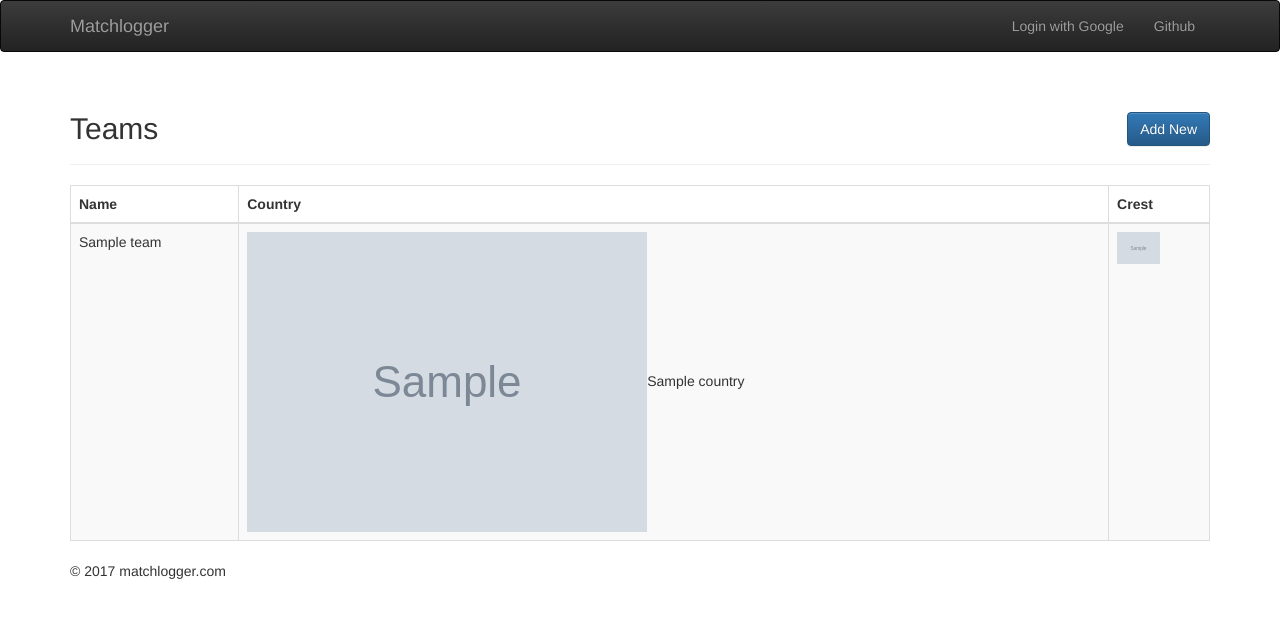
After one commit to mmkay/matchlogger, a Spring Boot app: page /team/list in a window 1280 px wide. The commit adds this page. Shown: the top 618 px of the page. Run offline with Spring Boot 4, Linux system fonts and the light colour scheme; a user stored in the database is signed in; tables that the repository leaves empty hold one stand-in row (values such as "Sample post"); grey boxes marked "Sample" are stand-in pictures; some of the project's set-up classes (security, data sources, template engines, error pages and the like) are left out, and stand-ins take their place; some libraries are stand-ins or nearby versions.

Commit message:
#11 Adding team, #14 List of all teams

```diff
--- a/pom.xml
+++ b/pom.xml
@@ -53,6 +53,10 @@
 			<groupId>org.springframework.boot</groupId>
 			<artifactId>spring-boot-starter-web</artifactId>
 		</dependency>
+		<dependency>
+			<groupId>org.springframework.boot</groupId>
+			<artifactId>spring-boot-starter-thymeleaf</artifactId>
+		</dependency>
 
 		<dependency>
 			<groupId>mysql</groupId>
--- a/src/main/java/pl/mmkay/matchlogger/config/WebSecurityConfiguration.java
+++ b/src/main/java/pl/mmkay/matchlogger/config/WebSecurityConfiguration.java
@@ -26,7 +26,7 @@ public class WebSecurityConfiguration extends WebSecurityConfigurerAdapter {
                     .disable()
                 .antMatcher("/**")
                 .authorizeRequests()
-                .antMatchers("/", "/index.html")
+                .antMatchers("/", "/js/**")
                     .permitAll()
                 .anyRequest()
                     .authenticated();
--- /dev/null
+++ b/src/main/java/pl/mmkay/matchlogger/team/TeamController.java
@@ -0,0 +1,51 @@
+package pl.mmkay.matchlogger.team;
+
+import org.slf4j.Logger;
+import org.slf4j.LoggerFactory;
+import org.springframework.beans.factory.annotation.Autowired;
+import org.springframework.stereotype.Controller;
+import org.springframework.ui.Model;
+import org.springframework.validation.BindingResult;
+import org.springframework.web.bind.annotation.GetMapping;
+import org.springframework.web.bind.annotation.ModelAttribute;
+import org.springframework.web.bind.annotation.PostMapping;
+import org.springframework.web.bind.annotation.RequestMapping;
+import pl.mmkay.matchlogger.country.CountryRepository;
+
+@Controller
+@RequestMapping("/team")
+public class TeamController {
+    private static final Logger LOGGER = LoggerFactory.getLogger(TeamController.class);
+
+    @Autowired
+    private TeamRepository teamRepository;
+    @Autowired
+    private CountryRepository countryRepository;
+
+    @GetMapping("list")
+    public String list(Model model)
+    {
+        model.addAttribute("teams", teamRepository.findAll());
+        model.addAttribute("allCountries", countryRepository.findAll());
+        model.addAttribute("newTeam", new TeamDto());
+        return "team/list";
+    }
+
+    @PostMapping("add")
+    public String addTeam(@ModelAttribute TeamDto teamDto, BindingResult bindingResult, Model model) {
+        if (bindingResult.hasErrors()) {
+            LOGGER.warn("Add team errors: {}", bindingResult.getAllErrors());
+        }
+
+        Team team = new Team();
+        team.setName(teamDto.getName());
+        team.setCountry(countryRepository.findOne(teamDto.getCountryId()));
+        team.setCrestPhoto(teamDto.getCrestPhoto());
+        teamRepository.save(team);
+
+        model.addAttribute("teams", teamRepository.findAll());
+        model.addAttribute("allCountries", countryRepository.findAll());
+        model.addAttribute("newTeam", new TeamDto());
+        return "team/list";
+    }
+}
--- a/src/main/java/pl/mmkay/matchlogger/user/UserController.java
+++ b/src/main/java/pl/mmkay/matchlogger/user/UserApiController.java
@@ -5,8 +5,9 @@ import org.springframework.web.bind.annotation.RequestMapping;
 import org.springframework.web.bind.annotation.RestController;
 
 @RestController
-public class UserController {
-    @RequestMapping("/user")
+@RequestMapping("api/v1")
+public class UserApiController {
+    @RequestMapping("user")
     public User user(@AuthenticationPrincipal User principal) {
         return principal;
     }
--- /dev/null
+++ b/src/main/resources/static/css/team/team.css
@@ -0,0 +1,7 @@
+.crest {
+    height: 32px;
+}
+
+.flag {
+    margin: 5px;
+}
--- /dev/null
+++ b/src/main/resources/templates/fragments/footer.html
@@ -0,0 +1,8 @@
+<!DOCTYPE html>
+<html xmlns:th="http://www.thymeleaf.org">
+<head>
+</head>
+<body>
+<footer th:fragment="footer">&copy; 2017 matchlogger.com</footer>
+</body>
+</html>
--- a/src/main/resources/static/index.html
+++ b/src/main/resources/templates/fragments/header.html
@@ -1,17 +1,9 @@
 <!DOCTYPE html>
-<html>
+<html xmlns:th="http://www.thymeleaf.org">
 <head>
-    <title>Main page</title>
-    <meta charset="UTF-8">
-    <meta name="viewport" content="width=device-width, initial-scale=1.0">
-
-    <link rel="stylesheet" href="https://maxcdn.bootstrapcdn.com/bootstrap/3.3.7/css/bootstrap.min.css">
-    <link rel="stylesheet" href="https://maxcdn.bootstrapcdn.com/bootstrap/3.3.7/css/bootstrap-theme.min.css">
 </head>
 <body>
-
-
-<nav class="navbar navbar-inverse">
+<nav class="navbar navbar-inverse" th:fragment="header">
     <div class="container">
         <div class="navbar-header">
             <button type="button" class="navbar-toggle collapsed" data-toggle="collapse"
@@ -27,20 +19,12 @@
             <ul class="nav navbar-nav">
             </ul>
             <ul class="nav navbar-nav navbar-right">
-                <li><a href="user">Login with Google</a></li>
+                <li><a href="team/list" th:href="@{/team/list}">Login with Google</a></li>
                 <li><a href="https://github.com/mmkay/matchlogger">Github</a></li>
             </ul>
         </div>
     </div>
 </nav>
 
-<div id="content">
-    <h1>{{ message }}</h1>
-</div>
-
-<script src="https://code.jquery.com/jquery-3.1.1.min.js"></script>
-<script src="https://maxcdn.bootstrapcdn.com/bootstrap/3.3.7/js/bootstrap.min.js"></script>
-<script src="https://unpkg.com/vue"></script>
-<script src="js/index.js"></script>
 </body>
 </html>
--- /dev/null
+++ b/src/main/resources/templates/fragments/layout.html
@@ -0,0 +1,30 @@
+<!DOCTYPE html>
+<html xmlns:th="http://www.thymeleaf.org"
+      xmlns:layout="http://www.ultraq.net.nz/thymeleaf/layout">
+<head>
+    <title layout:title-pattern="$DECORATOR_TITLE - $CONTENT_TITLE">Matchlogger</title>
+    <meta charset="UTF-8"/>
+    <meta name="viewport" content="width=device-width, initial-scale=1.0"/>
+
+    <link rel="stylesheet" href="https://maxcdn.bootstrapcdn.com/bootstrap/3.3.7/css/bootstrap.min.css" />
+    <link rel="stylesheet" href="https://maxcdn.bootstrapcdn.com/bootstrap/3.3.7/css/bootstrap-theme.min.css" />
+
+    <th:block layout:fragment="style"></th:block>
+</head>
+<body>
+
+<div th:replace="fragments/header :: header"></div>
+
+<div class="container">
+    <div layout:fragment="content">
+    </div>
+    <div th:replace="fragments/footer :: footer"></div>
+</div>
+
+<script src="https://code.jquery.com/jquery-3.1.1.min.js"></script>
+<script src="https://maxcdn.bootstrapcdn.com/bootstrap/3.3.7/js/bootstrap.min.js"></script>
+<script src="https://unpkg.com/vue"></script>
+
+<th:block layout:fragment="script"></th:block>
+</body>
+</html>
--- /dev/null
+++ b/src/main/resources/templates/team/list.html
@@ -0,0 +1,73 @@
+<!DOCTYPE html>
+<html xmlns:th="http://www.thymeleaf.org"
+      xmlns:layout="http://www.ultraq.net.nz/thymeleaf/layout"
+      layout:decorator="fragments/layout">
+<head>
+    <title>Teams</title>
+
+    <th:block layout:fragment="style">
+        <link rel="stylesheet" th:href="@{../css/team/team.css}" />
+    </th:block>
+</head>
+<body>
+<div layout:fragment="content" id="team-list">
+    <div class="page-header">
+        <div class="btn-toolbar pull-right">
+            <button type='button' class='btn btn-primary' data-toggle="modal" data-target="#myModal">Add New</button>
+        </div>
+        <h2>Teams</h2>
+    </div>
+    <table class="table table-hover table-striped table-bordered">
+        <thead>
+            <tr>
+                <th>Name</th>
+                <th>Country</th>
+                <th>Crest</th>
+            </tr>
+        </thead>
+        <tbody>
+            <tr th:each="team : ${teams}">
+                <td th:text="${team.name}"></td>
+                <td><img th:src="${team.country.flagPhoto}"/><span th:text="${team.country.name}"></span></td>
+                <td><img class="crest" th:src="${team.crestPhoto}"/></td>
+            </tr>
+        </tbody>
+    </table>
+    <div class="modal fade" id="myModal" tabindex="-1" role="dialog" aria-labelledby="myModalLabel">
+        <div class="modal-dialog" role="document">
+            <div class="modal-content">
+                <form action="#" th:action="@{/team/add}" th:object="${newTeam}" method="post">
+                    <div class="modal-header">
+                        <button type="button" class="close" data-dismiss="modal" aria-label="Close"><span aria-hidden="true">&times;</span></button>
+                        <h4 class="modal-title" id="myModalLabel">Add Team</h4>
+                    </div>
+                    <div class="modal-body">
+                        <p>
+                            <label th:for="*{name}">Name</label>
+                            <input type="text" th:field="*{name}"/>
+                        </p>
+                        <p>
+                            <label th:for="*{countryId}">Country</label>
+                            <select th:field="*{countryId}">
+                                <option th:each="country : ${allCountries}"
+                                        th:value="${country.id}"
+                                        th:text="${country.name}">Country</option>
+                            </select>
+                        </p>
+                        <p>
+                            <label th:for="*{crestPhoto}">Crest URL</label>
+                            <input type="text" th:field="*{crestPhoto}"/>
+                        </p>
+                    </div>
+                    <div class="modal-footer">
+                        <button type="button" class="btn btn-default" data-dismiss="modal">Close</button>
+                        <button type="submit" class="btn btn-primary">Save</button>
+                    </div>
+                </form>
+            </div>
+        </div>
+    </div>
+</div>
+
+</body>
+</html>
```
Also changed, not shown: src/main/java/pl/mmkay/matchlogger/ApplicationController.java (added, +12 -0 lines), src/main/java/pl/mmkay/matchlogger/country/Country.java (+3 -4 lines), src/main/java/pl/mmkay/matchlogger/team/Team.java (added, +50 -0 lines), src/main/java/pl/mmkay/matchlogger/team/TeamDto.java (added, +31 -0 lines), src/main/java/pl/mmkay/matchlogger/team/TeamRepository.java (added, +8 -0 lines), src/main/resources/db/changelog/changelog.xml (+15 -0 lines), src/main/resources/templates/index.html (added, +17 -0 lines).
